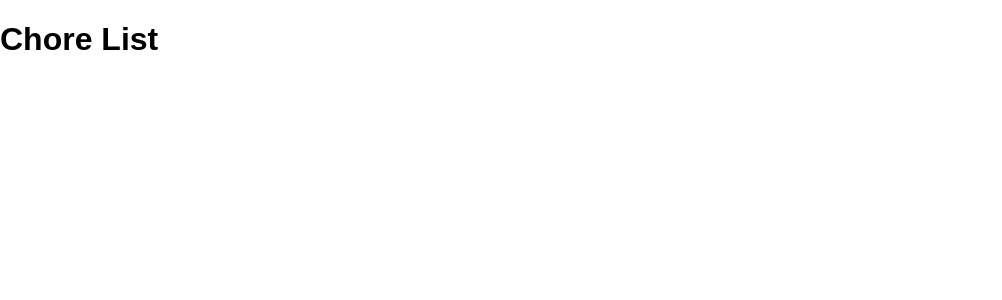
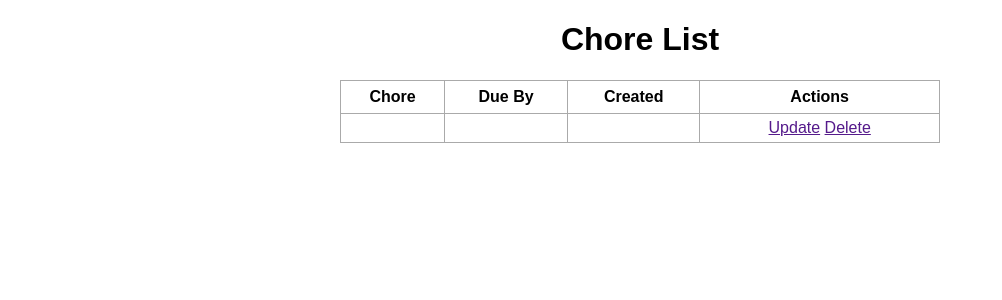
Before and after one commit to 8BitJustin/chore_list, a Flask app: page / in a window 1280 px wide. Shown: the top 300 px of the page, without its empty margins (0-1002 px from the left). Run offline with Flask 2, Linux system fonts and the light colour scheme.

Commit message:
Added content class and table contents to index.html file.

```diff
--- a/static/css/styles.css
+++ b/static/css/styles.css
@@ -5,7 +5,11 @@ body, html {
 
 .content {
     margin: 0 auto;
-    width: 400px;
+    width: 600px;
+}
+
+.content h1 {
+    text-align: center;
 }
 
 table, td, th {
--- a/templates/index.html
+++ b/templates/index.html
@@ -5,5 +5,25 @@
 {% endblock %}
 
 {% block body %}
-<h1>Chore List</h1>
+<div class="content">
+    <h1>Chore List</h1>
+
+    <table>
+        <tr>
+            <th>Chore</th>
+            <th>Due By</th>
+            <th>Created</th>
+            <th>Actions</th>
+        </tr>
+        <tr>
+            <td></td>
+            <td></td>
+            <td></td>
+            <td>
+                <a href="">Update</a>
+                <a href="">Delete</a>
+            </td>
+        </tr>
+    </table>
+</div>
 {% endblock %}
```
